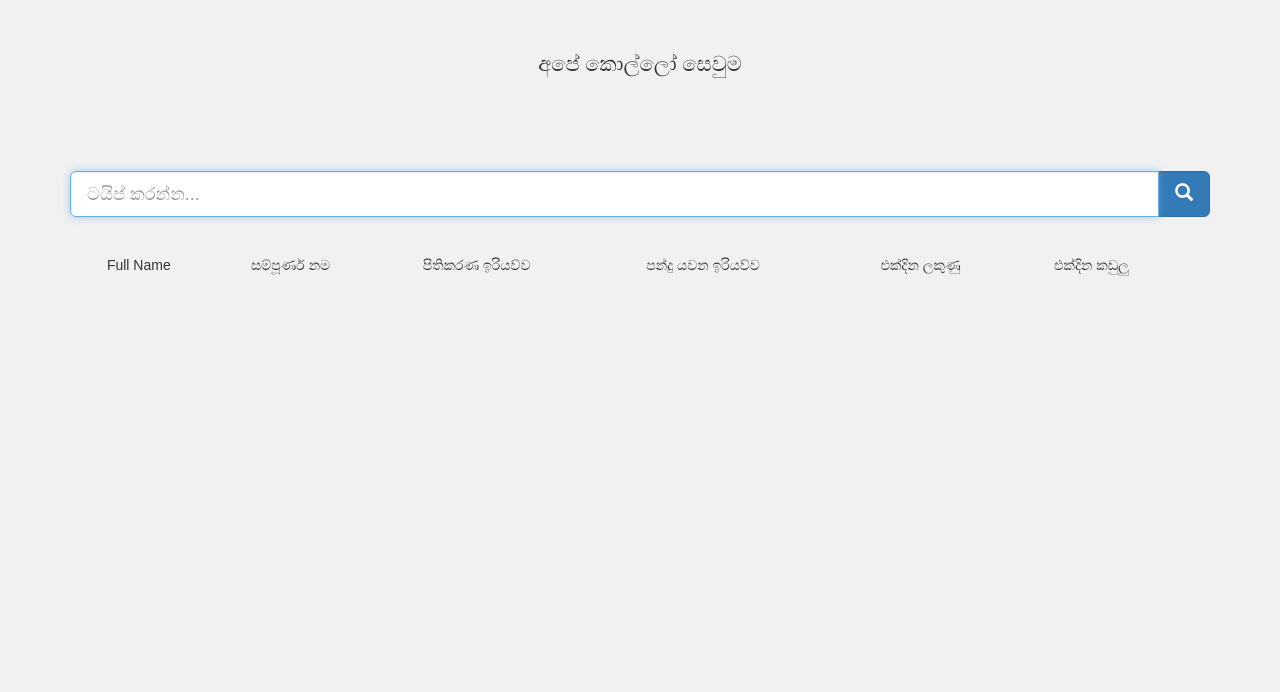
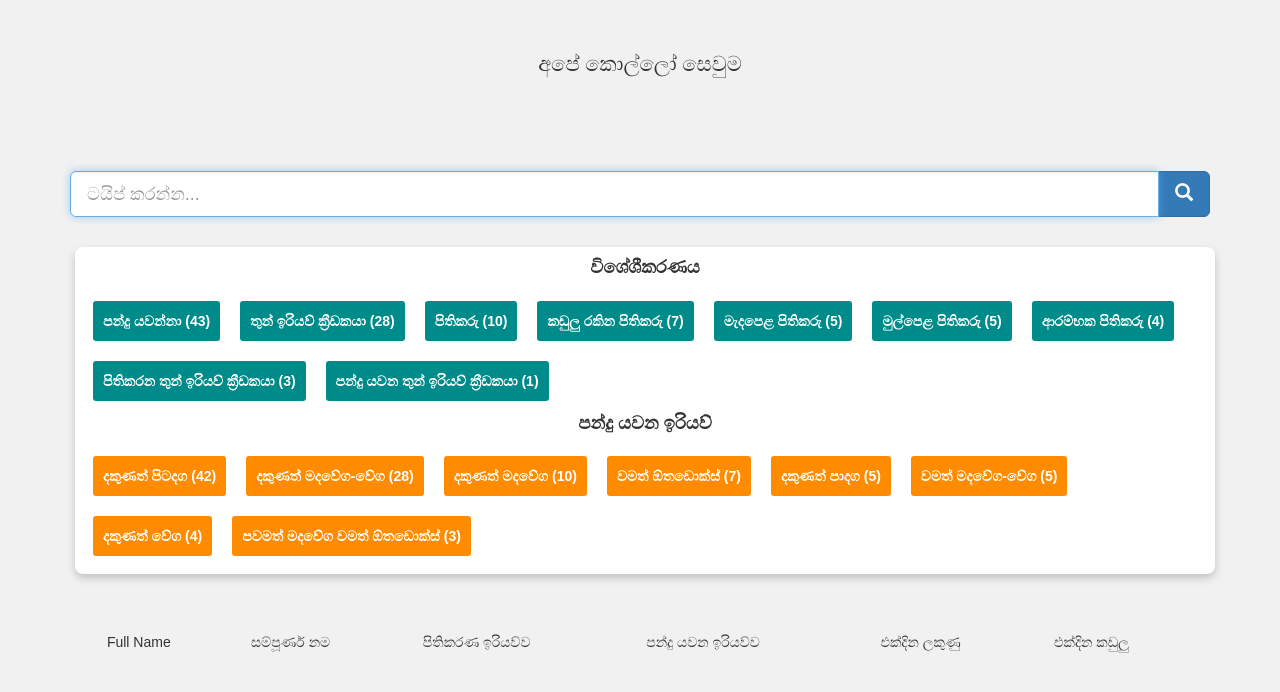
Before and after one commit to LakshanWeerasinghe/Sri_Lankan_Cricketer_Search, a Flask app: template templates/results.html in a window 1280 px wide. Shown: the top 692 px of the page. Run offline with Flask 2, Linux system fonts and the light colour scheme; the template is opened without the code that fills it, so the values that code supplies are empty; some libraries are stand-ins or nearby versions.

Commit message:
faceted search ui component added

```diff
--- a/static/styles/results.css
+++ b/static/styles/results.css
@@ -7,24 +7,101 @@ body {
     background-color: #f1f1f1;
 }
 
-.table-header{
+/* table */
+.table-margin {
+    margin-top: 50px;
+    margin-bottom: 50px;
+}
+
+
+.table-header {
     font-size: 1em;
 }
 
-.table-body{
+.table-body {
     font-size: 0.85em;
 }
 
-.search-title{
+.search-title {
     text-align: center;
     font-size: 2em;
     font-weight: bold;
 }
 
-.search-box{
+.search-box {
     margin-bottom: 30px;
 }
 
-.align-center{
+.align-center {
     margin-top: 13%;
 }
+
+
+/* faceted search section */
+
+.faceted-search {
+    margin: 5px;
+    align-items: center;
+    text-align: center;
+    box-shadow: 0 4px 8px 0 rgba(0, 0, 0, 0.2);
+    padding: 8px;
+    background-color: #ffffff;
+    border-radius: 8px;
+    width: 100%;
+}
+
+.faceted-search-card {
+
+}
+
+.flex-container {
+    display: flex;
+    flex-direction: row;
+    flex-wrap: wrap;
+}
+
+.faceted-search-type {
+    font-weight: bold;
+    font-size: 18px;
+}
+
+.checkboxes input[type=checkbox]{
+    display: none;
+}
+
+/*  Start Role  */
+
+.role{
+    background-color: darkcyan;
+    border-radius: 3px;
+    border: None;
+    color: white;
+    margin: 10px;
+    padding: 10px;
+    text-align: center;
+    font-size: 14px;
+}
+
+.checkboxes input[type=checkbox]:checked + .role{
+    background-color: darkblue;
+}
+
+/* End Role*/
+
+/* Start Bowling*/
+.bowling {
+    background-color: darkorange;
+    border-radius: 3px;
+    border: None;
+    color: white;
+    margin: 10px;
+    padding: 10px;
+    text-align: center;
+    font-size: 14px;
+}
+
+.checkboxes input[type=checkbox]:checked + .bowling{
+    background-color: darkred;
+}
+
+/* End Bowling*/
--- a/templates/results.html
+++ b/templates/results.html
@@ -34,6 +34,90 @@
     </form>
 
     {% if not res['no_result'] %}
+
+    <div class="faceted-search">
+        <div>
+            <p class="faceted-search-type">විශේශීකරණය</p>
+            <div class="flex-container checkboxes">
+                <div>
+                    <input type="checkbox" name="rGroup" value="1" id="r1"/>
+                    <label class="role" for="r1">පන්දු යවන්නා (43)</label>
+                </div>
+                <div>
+                    <input type="checkbox" name="rGroup" value="2" id="r2" />
+                    <label class="role" for="r2">තුන් ඉරියව් ක්‍රීඩකයා (28)</label>
+                </div>
+                <div>
+                    <input type="checkbox" name="rGroup" value="3" id="r3" />
+                    <label class="role" for="r3">පිතිකරු (10)</label>
+                </div>
+                <div>
+                    <input type="checkbox" name="rGroup" value="1" id="r4" />
+                    <label class="role" for="r4">කඩුලු රකින පිතිකරු (7)</label>
+                </div>
+                <div>
+                    <input type="checkbox" name="rGroup" value="2" id="r5" />
+                    <label class="role" for="r5">මැදපෙළ පිතිකරු (5)</label>
+                </div>
+                <div>
+                    <input type="checkbox" name="rGroup" value="3" id="r6" />
+                    <label class="role" for="r6">මුල්පෙළ පිතිකරු (5)</label>
+                </div>
+                <div>
+                    <input type="checkbox" name="rGroup" value="1" id="r7"/>
+                    <label class="role" for="r7">ආරම්භක පිතිකරු (4)</label>
+                </div>
+                <div>
+                    <input type="checkbox" name="rGroup" value="2" id="r8" />
+                    <label class="role" for="r8">පිතිකරන තුන් ඉරියව් ක්‍රීඩකයා (3)</label>
+                </div>
+                <div>
+                    <input type="checkbox" name="rGroup" value="3" id="r9" />
+                    <label class="role" for="r9">පන්දු යවන තුන් ඉරියව් ක්‍රීඩකයා (1)</label>
+                </div>
+            </div>
+        </div>
+        <div>
+            <p class="faceted-search-type">පන්දු යවන ඉරියව්</p>
+            <div class="flex-container checkboxes">
+                <div>
+                    <input type="checkbox" name="rGroup" value="1" id="b1"/>
+                    <label class="bowling" for="b1">දකුණත් පිටදග (42)</label>
+                </div>
+                <div>
+                    <input type="checkbox" name="rGroup" value="2" id="b2" />
+                    <label class="bowling" for="b2">දකුණත් මදවේග-වේග (28)</label>
+                </div>
+                <div>
+                    <input type="checkbox" name="rGroup" value="3" id="b3" />
+                    <label class="bowling" for="b3">දකුණත් මදවේග (10)</label>
+                </div>
+                <div>
+                    <input type="checkbox" name="rGroup" value="1" id="b4" />
+                    <label class="bowling" for="b4">වමත් ඕතඩොක්ස් (7)</label>
+                </div>
+                <div>
+                    <input type="checkbox" name="rGroup" value="2" id="b5" />
+                    <label class="bowling" for="b5">දකුණත් පාදග (5)</label>
+                </div>
+                <div>
+                    <input type="checkbox" name="rGroup" value="3" id="b6" />
+                    <label class="bowling" for="b6">වමත් මදවේග-වේග (5)</label>
+                </div>
+                <div>
+                    <input type="checkbox" name="rGroup" value="1" id="b7"/>
+                    <label class="bowling" for="b7">දකුණත් වේග (4)</label>
+                </div>
+                <div>
+                    <input type="checkbox" name="rGroup" value="2" id="b8" />
+                    <label class="bowling" for="b8">පවමත් මදවේග වමත් ඕතඩොක්ස් (3)</label>
+                </div>
+            </div>
+        </div>
+
+    </div>
+
+    <div class="table-margin">
         <table class="table">
             <thead class="table-header">
             <tr>
@@ -60,9 +144,9 @@
                 <td>{{ res['players'][idx]['odi_wickets'] }}</td>
             </tr>
             </tbody>
-        l
             {% endfor %}
         </table>
+    </div>
 
     {% endif %}
 
```
Also changed, not shown: queries.py (+31 -0 lines), search.py (+49 -20 lines), utils/stop_words.py (added, +32 -0 lines), utils/tokenizer.py (added, +72 -0 lines). Lines whose indentation alone changed are shown as unchanged.
